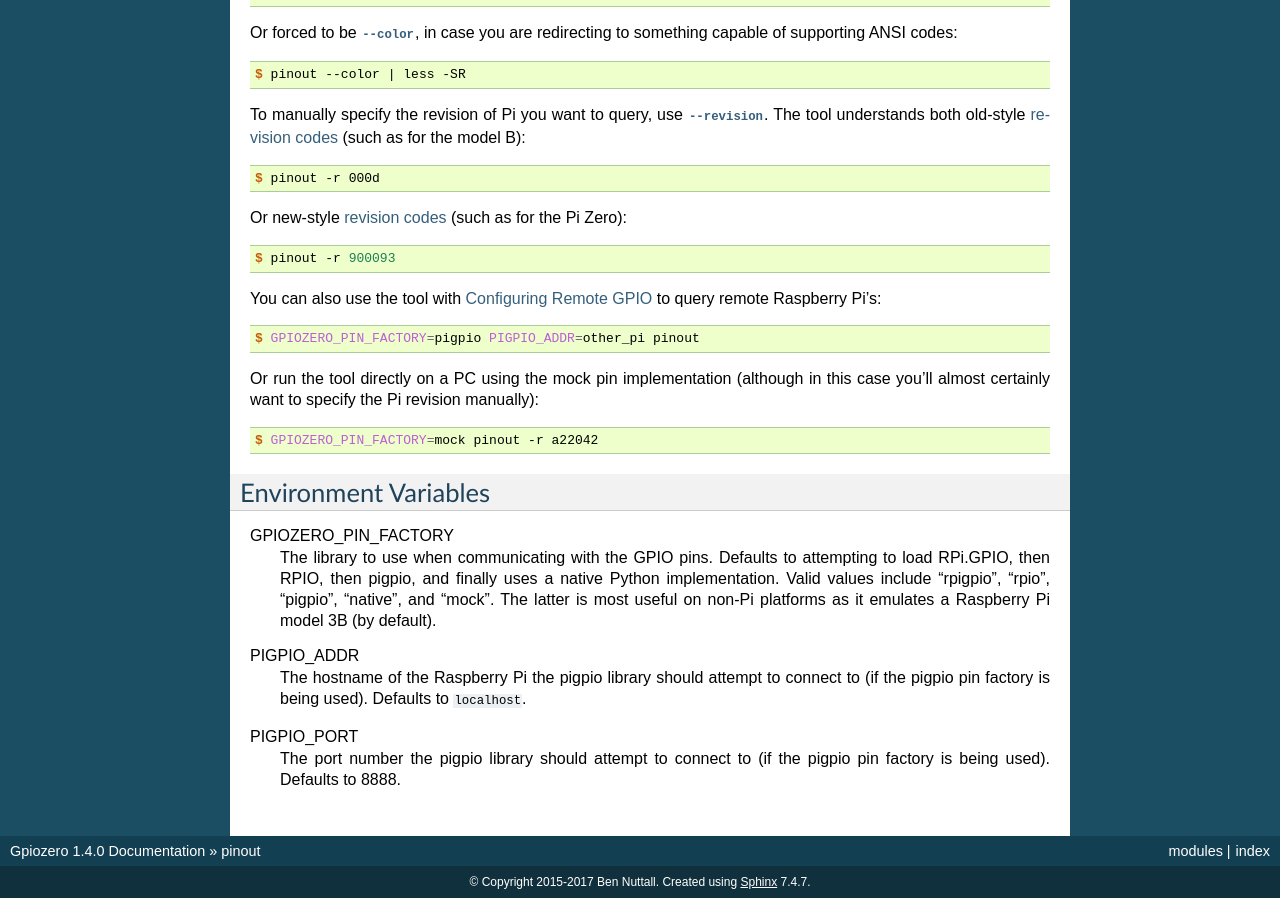
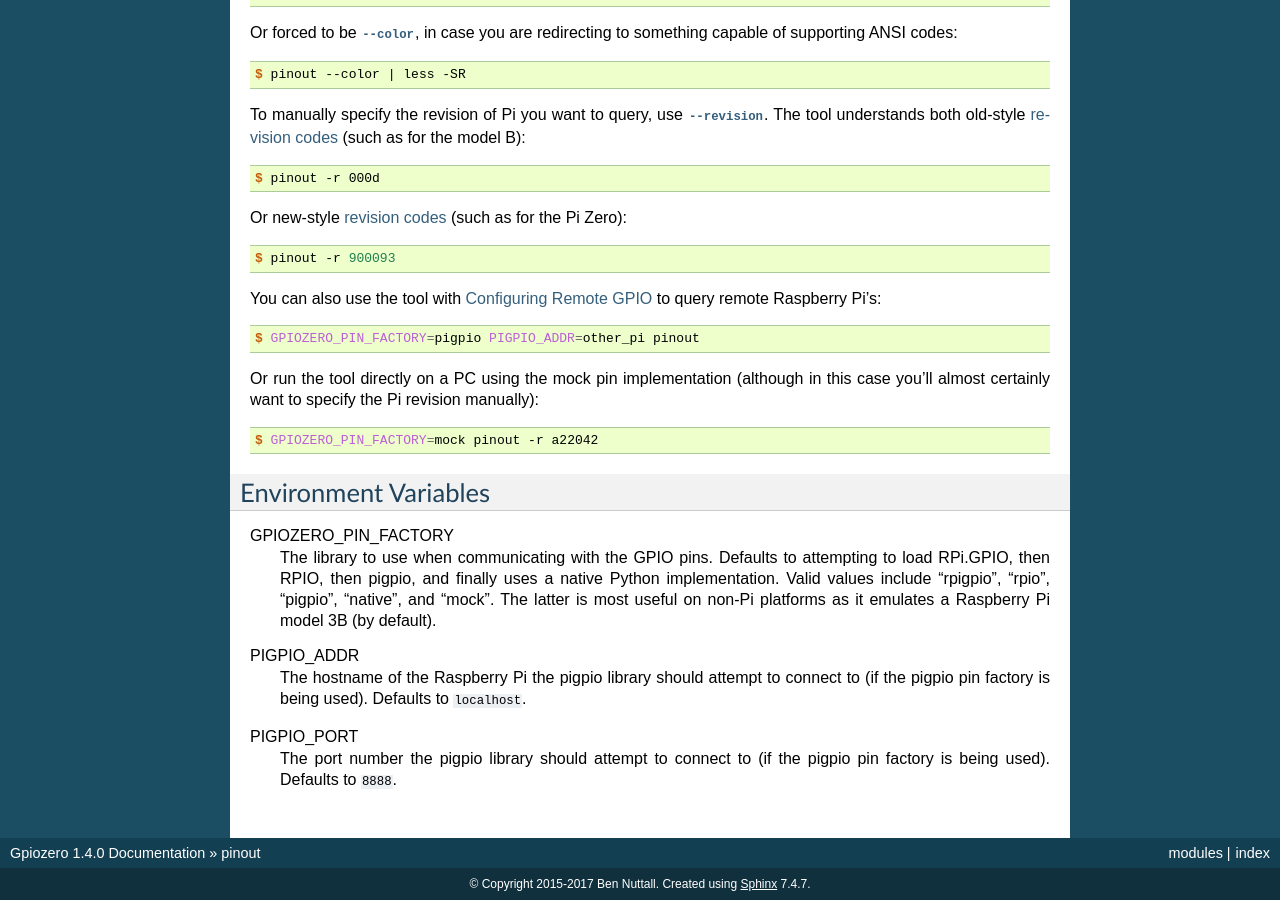
Before and after one commit to gpiozero/gpiozero, a Sphinx documentation site: the page built from docs/cli_pinout.rst, in a window 1280 px wide and 900 px high, scrolled down 2475 px. Built offline with Sphinx 7.4.7, drawn with Linux system fonts in a browser that asks for light colours.

Commit message:
Ensure port number example is in backticks

```diff
--- a/docs/cli_pinout.rst
+++ b/docs/cli_pinout.rst
@@ -160,7 +160,7 @@ PIGPIO_ADDR
 
 PIGPIO_PORT
     The port number the pigpio library should attempt to connect to (if the
-    pigpio pin factory is being used). Defaults to 8888.
+    pigpio pin factory is being used). Defaults to ``8888``.
 
 
 .. only:: builder_man
```
